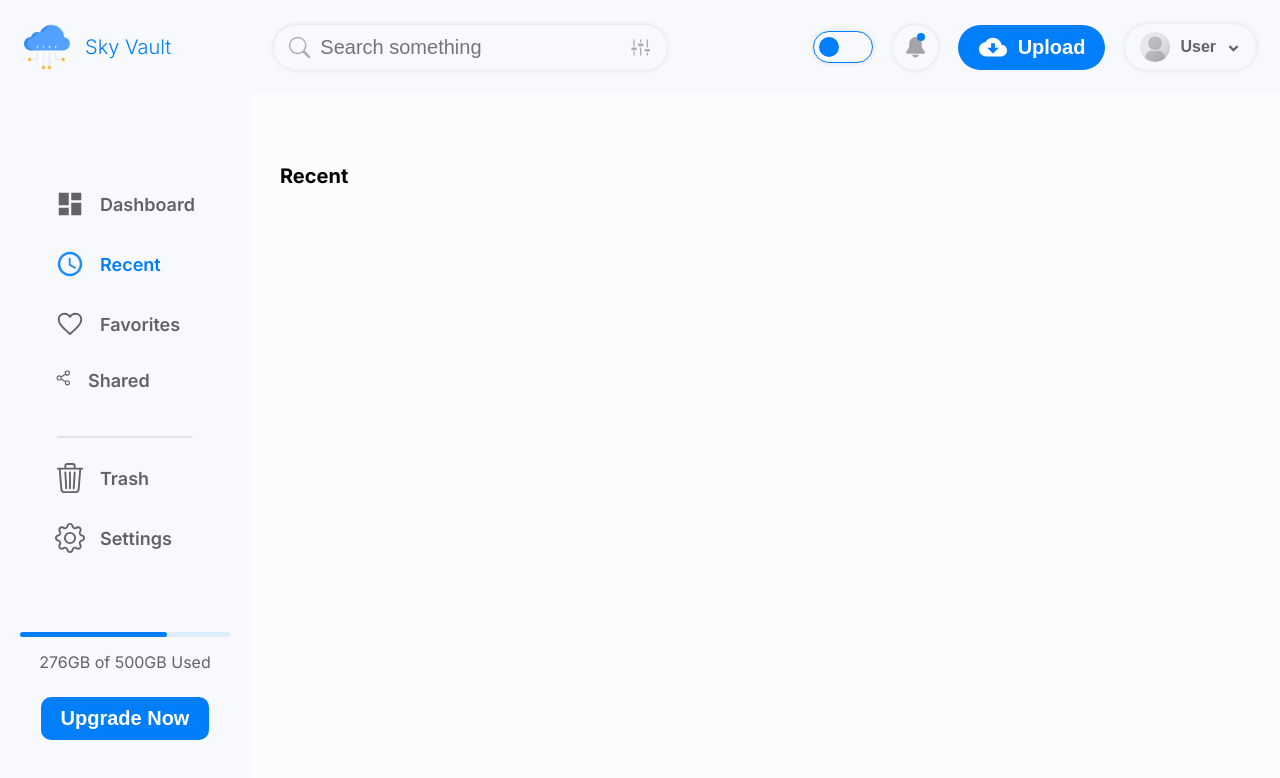
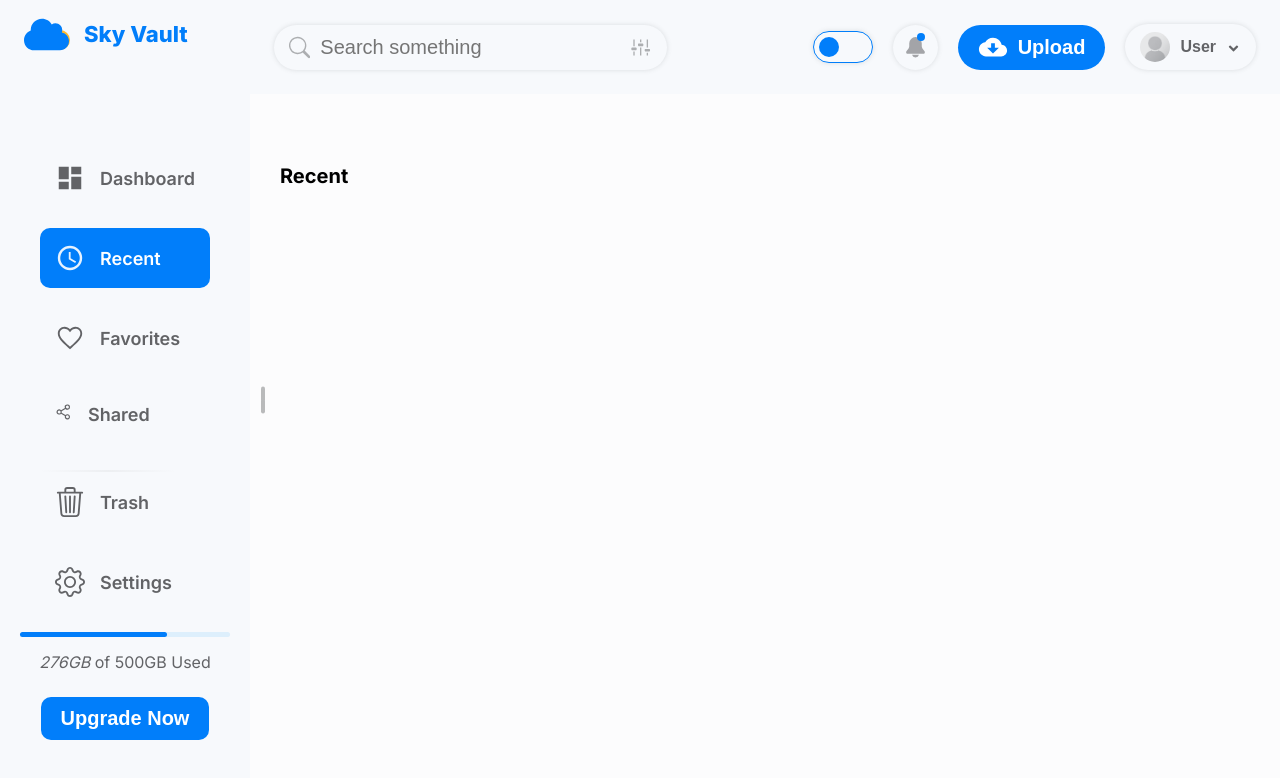
Before and after one commit to kkk-petrov/cloudst-client, a Next.js app: page /recent in a window 1280 px wide. Shown: the top 778 px of the page. Built offline with nearby package versions, Linux system fonts and the light colour scheme.

Commit message:
sidebar hiding

```diff
--- a/src/components/providers/providers.tsx
+++ b/src/components/providers/providers.tsx
@@ -1,5 +1,6 @@
 "use client";
 
+import { SidebarProvider } from '@/context/sidebarContext';
 import { ThemeProvider as NextThemesProvider } from 'next-themes';
 import { type ThemeProviderProps } from 'next-themes/dist/types';
 import { FC, PropsWithChildren } from 'react';
@@ -8,9 +9,11 @@ import { IconContext } from 'react-icons';
 const Providers: FC<PropsWithChildren<ThemeProviderProps>> = ({ children, ...props }) => {
   return (
     <NextThemesProvider {...props}>
-      <IconContext.Provider value={{ style: { verticalAlign: 'middle' }, size: "30px" }}>
-        {children}
-      </IconContext.Provider>
+      <SidebarProvider>
+        <IconContext.Provider value={{ style: { verticalAlign: 'middle' }, size: "30px" }}>
+          {children}
+        </IconContext.Provider>
+      </SidebarProvider>
     </NextThemesProvider>
   )
 };
--- a/src/components/sidebar/sidebar.module.scss
+++ b/src/components/sidebar/sidebar.module.scss
@@ -1,6 +1,6 @@
 @import '@/styles/_colors';
 
-$transition: all 300ms ease;
+$transition: all 100ms ease;
 
 .container {
   transition: all 300ms ease;
@@ -14,37 +14,153 @@ $transition: all 300ms ease;
   background: $background;
   color: $text-gray;
   font-weight: 600;
+  position: relative;
+
+  &.hidden {
+    width: 0%;
+
+    .logo,
+    .navList,
+    .limit {
+      visibility: hidden;
+      opacity: 0;
+    }
+
+    .logo {
+      &::after {
+        opacity: 0;
+      }
+    }
+
+    .navList {
+      &Item {
+        padding: 0px;
+        background: transparent;
+      }
+    }
+
+  }
+
+
+  .logo,
+  .navList,
+  .limit {
+    visibility: visible;
+    opacity: 1;
+  }
+
+
+  .wrapper {
+    position: absolute;
+    height: 100vh;
+    width: 100%;
+    background: rgba(0, 0, 0, 0.1);
+    transition: all 500ms 400ms ease;
+    opacity: 0;
+    pointer-events: none;
+    z-index: 10;
+    // box-shadow: 4px 0px 5px rgba(0, 0, 0, 0.3);
+
+    &Active {
+      opacity: 1;
+    }
+  }
+
+  .close {
+    cursor: pointer;
+    outline: none;
+    border: none;
+    position: absolute;
+    top: 50%;
+    right: -25px;
+    transform: translateY(-50%);
+    padding: 10px;
+    display: flex;
+    align-items: center;
+    justify-content: center;
+    flex-direction: column;
+    background: none;
+    opacity: 0.5;
+    transition: all 300ms ease;
+
+
+    &:hover {
+      opacity: 1;
+    }
+
+    .top,
+    .bot {
+      width: 4px;
+      height: 15px;
+      border-radius: 5px;
+      background: $text-ltgray;
+      transition: all 300ms ease;
+    }
+
+    .bot {
+      margin-top: -3px;
+    }
+
+    &:hover .top,
+    &:hover .bot {
+      background: $text-gray;
+    }
+
+    &:hover .top {
+      transform: rotate(25deg);
+
+      &Rev {
+        transform: rotate(-25deg);
+      }
+    }
+
+    &:hover .bot {
+      transform: rotate(-25deg);
+
+      &Rev {
+        transform: rotate(25deg);
+      }
+    }
+  }
 
   .logo {
     display: flex;
     align-items: center;
     width: 100%;
     padding: 24px;
-    font-size: 20px;
-    font-weight: 300;
+    font-size: 22px;
+    font-weight: 800;
     margin-bottom: 80px;
     background: none;
+    transition: all 200ms ease-out;
+    overflow: hidden;
 
     color: $accent;
 
-    // border-bottom: 1px solid red;
-    // position: relative;
-    //
-    // &::after {
-    //   content: "";
-    //   position: absolute;
-    //   top: 50%;
-    //   transform: translateY(-50%);
-    //   left: 0;
-    //   width: 100%;
-    //   height: 1px;
-    //   background: red;
-    // }
+    position: relative;
+    z-index: 2;
 
+    &::after {
+      content: "";
+      width: 20px;
+      height: 20px;
+      border-radius: 100%;
+      position: absolute;
+      top: 30px;
+      left: 50px;
+      background: #FDBA2D;
+      z-index: -1;
+      opacity: 1;
+      transition: all 200ms ease;
+    }
 
     &Icon {
       margin-right: 15px;
-      // outline: 1px solid red;
+    }
+
+    div {
+      overflow: hidden;
+      white-space: nowrap;
     }
   }
 
@@ -52,6 +168,7 @@ $transition: all 300ms ease;
     margin: 0;
     padding: 0px 40px;
     list-style-type: none;
+    transition: $transition;
 
     &Item {
       display: flex;
@@ -60,13 +177,15 @@ $transition: all 300ms ease;
       align-items: center;
       padding: 15px;
       cursor: pointer;
-      transition: all 500ms ease;
+      transition: all 200ms ease;
       text-transform: capitalize;
       background: transparent;
       border-radius: 10px;
+      margin-bottom: 20px;
 
       &.active {
-        color: $accent;
+        color: #fff;
+        background: $accent;
       }
 
       &:not(:last-child) {
@@ -79,10 +198,9 @@ $transition: all 300ms ease;
 
       &Divider {
         height: 2px;
-        background: linear-gradient(to right, #909090, rgba(255, 255, 255, 0));
-        background: #909090;
-        opacity: 0.2;
-        margin: 30px auto 10px auto;
+        background: linear-gradient(to right, #90909000, #909090, #90909000);
+        opacity: .1;
+        margin: 30px 0px 0px 0px;
         border-radius: 5px;
         width: 80%;
 
@@ -97,12 +215,14 @@ $transition: all 300ms ease;
     margin-top: auto;
     margin-bottom: 60px;
     width: 100%;
+    transition: $transition;
 
     &Info {
       font-size: 16px;
       font-weight: 400;
       text-align: center;
       margin-bottom: 25px;
+      white-space: nowrap;
 
       &Bar,
       &Bar::after {
@@ -139,6 +259,27 @@ $transition: all 300ms ease;
     background: $background-black;
     color: $text-ltgray;
 
+    .wrapper {
+      background: rgba(0, 0, 0, 0.6);
+    }
+
+    .close {
+
+      &:hover.top,
+      &:hover.bot {
+        background: #fff;
+        opacity: 1;
+      }
+    }
+
+    .navList {
+      &Item {
+        &.active {
+          background: $gray;
+        }
+      }
+    }
+
     .limit {
       &Info {
 
--- a/src/components/sidebar/sidebar.tsx
+++ b/src/components/sidebar/sidebar.tsx
@@ -7,36 +7,39 @@ import { GoShareAndroid } from "react-icons/go";
 import { BsGear, BsTrash3 } from "react-icons/bs";
 
 import cl from "./sidebar.module.scss"
-import { IconContext } from "react-icons";
 import { usePathname } from "next/navigation";
 import Link from "next/link";
 import { Button } from "../UI/button/button";
-import Image from "next/image";
+import { FaCloud } from "react-icons/fa";
+import { useSidebar } from "@/context/sidebarContext";
 
 export const Sidebar = () => {
-  let pathname = usePathname()
-  useEffect(() => {
-    setCurrentPage(pathname)
-  }, [pathname])
+  const currentPage = usePathname().split('/')[1] || "/"
+  const [isWrapperHovered, setIsWrapperHovered] = useState(false)
+  const { isSidebarHidden, setIsSidebarHidden } = useSidebar()
 
-
-  const [currentPage, setCurrentPage] = useState<string | null>(pathname)
   const nav = [
     { name: "dashboard", icon: <MdDashboard />, path: "/" },
-    { name: "recent", icon: <IoMdTime />, path: "/recent" },
-    { name: "favorites", icon: <IoMdHeartEmpty />, path: "/favorites" },
-    { name: "shared", icon: <GoShareAndroid />, path: "/shared" },
+    { name: "recent", icon: <IoMdTime />, path: "recent" },
+    { name: "favorites", icon: <IoMdHeartEmpty />, path: "favorites" },
+    { name: "shared", icon: <GoShareAndroid />, path: "shared" },
     { name: "divider", icon: null, path: null },
-    { name: "trash", icon: <BsTrash3 />, path: "/trash" },
-    { name: "settings", icon: <BsGear />, path: "/settings" },
+    { name: "trash", icon: <BsTrash3 />, path: "trash" },
+    { name: "settings", icon: <BsGear />, path: "settings" },
   ]
 
   return (
-    <div className={cl.container}>
+    <div className={`${cl.container} ${isSidebarHidden && cl.hidden}`}>
+      <div className={`${cl.wrapper} ${isWrapperHovered && !isSidebarHidden ? cl.wrapperActive : ""}`}></div>
       <div className={cl.logo}>
-          <Image alt="logo" className={cl.logoIcon} height={46} width={46} src="/logo.png" />
-         Sky Vault
+        <FaCloud className={cl.logoIcon} size="45px" />
+        <div>Sky Vault</div>
       </div>
+
+      <button className={cl.close} onClick={() => setIsSidebarHidden(prev => !prev)} onMouseOver={() => setIsWrapperHovered(true)} onMouseLeave={() => setIsWrapperHovered(false)}>
+        <div className={`${cl.top} ${isSidebarHidden && cl.topRev}`}></div>
+        <div className={`${cl.bot} ${isSidebarHidden && cl.botRev}`}></div>
+      </button>
 
       <ul className={cl.navList}>
         {nav.map(item => (
@@ -60,9 +63,8 @@ export const Sidebar = () => {
       <div className={cl.limit}>
         <div className={cl.limitInfo}>
           <span className={cl.limitInfoBar} />
-            276GB of 500GB Used
+          <i>276GB</i> of 500GB Used
         </div>
-          {/* <button className={cl.limitButton}>Upgrade Now</button> */}
         <Button style={{ margin: "0 auto" }}>Upgrade Now</Button>
       </div>
     </div>
--- a/src/components/themeToggler/themeToggler.module.scss
+++ b/src/components/themeToggler/themeToggler.module.scss
@@ -15,6 +15,10 @@
   cursor: pointer;
   border: 1px solid $accent;
   outline: none;
+
+  &:hover {
+    filter: brightness(110%);
+  }
 
   .dark,
   .light {
--- a/src/components/topbar/topbar.module.scss
+++ b/src/components/topbar/topbar.module.scss
@@ -61,7 +61,7 @@
     border: none;
 
     &:hover {
-      filter: brightness(120%);
+      box-shadow: #62636640 0px 0px 10px;
     }
 
 
@@ -95,7 +95,7 @@
     box-shadow: $ltgray 0px 0px 5px;
 
     &:hover {
-      filter: brightness(110%);
+      box-shadow: #62636640 0px 0px 10px;
     }
 
     &Avatar {
@@ -157,11 +157,19 @@
       background: $gray;
       box-shadow: none;
       color: $text-ltgray;
+
+      &:hover {
+        filter: brightness(110%);
+      }
     }
 
     .user {
       box-shadow: none;
       background: $gray;
+
+      &:hover {
+        filter: brightness(110%);
+      }
 
       &Name {
         color: $text-ltgray;
--- /dev/null
+++ b/src/context/sidebarContext.tsx
@@ -0,0 +1,33 @@
+"use client"
+import { createContext, useContext, useState, useEffect, SetStateAction, FC, PropsWithChildren, Dispatch } from 'react';
+
+interface SidebarContextProps {
+  isSidebarHidden: boolean;
+  setIsSidebarHidden: Dispatch<SetStateAction<boolean>>;
+}
+
+const SidebarContext = createContext<SidebarContextProps>({
+  isSidebarHidden: false,
+  setIsSidebarHidden: () => { },
+});
+
+export const SidebarProvider: FC<PropsWithChildren> = ({ children }) => {
+  const [isSidebarHidden, setIsSidebarHidden] = useState(() => {
+    const storedValue = window.localStorage.getItem('isSidebarHidden');
+    return storedValue ? JSON.parse(storedValue) : false;
+  });
+
+  useEffect(() => {
+    window.localStorage.setItem('isSidebarHidden', JSON.stringify(isSidebarHidden));
+  }, [isSidebarHidden]);
+
+  return (
+    <SidebarContext.Provider value={{ isSidebarHidden, setIsSidebarHidden }}>
+      {children}
+    </SidebarContext.Provider>
+  );
+};
+
+export const useSidebar = () => {
+  return useContext(SidebarContext);
+};
--- a/src/styles/globals.scss
+++ b/src/styles/globals.scss
@@ -88,8 +88,7 @@ body {
   display: flex;
   flex-direction: row;
   box-sizing: border-box;
-
-
+  transition: all 300ms ease;
 }
 
 a {
```
Lines whose indentation alone changed are shown as unchanged.
